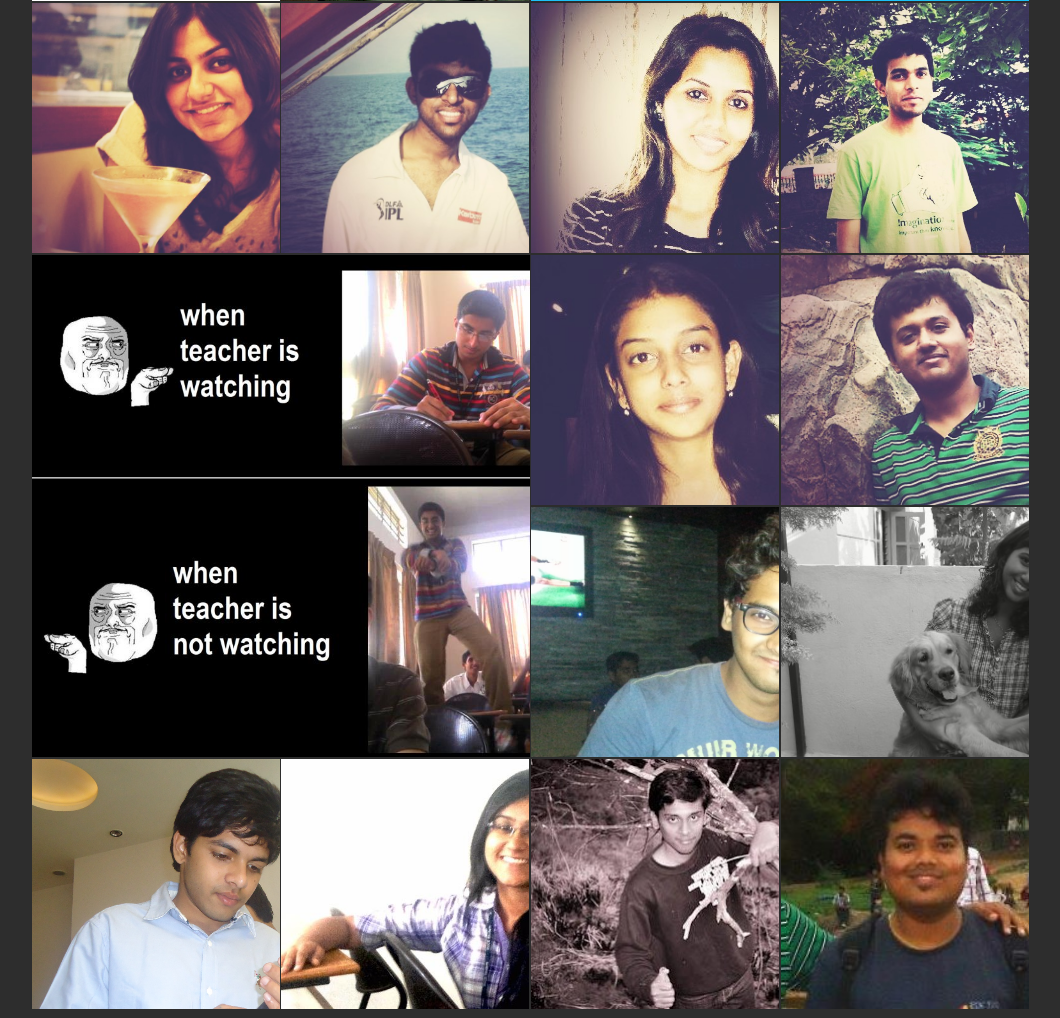
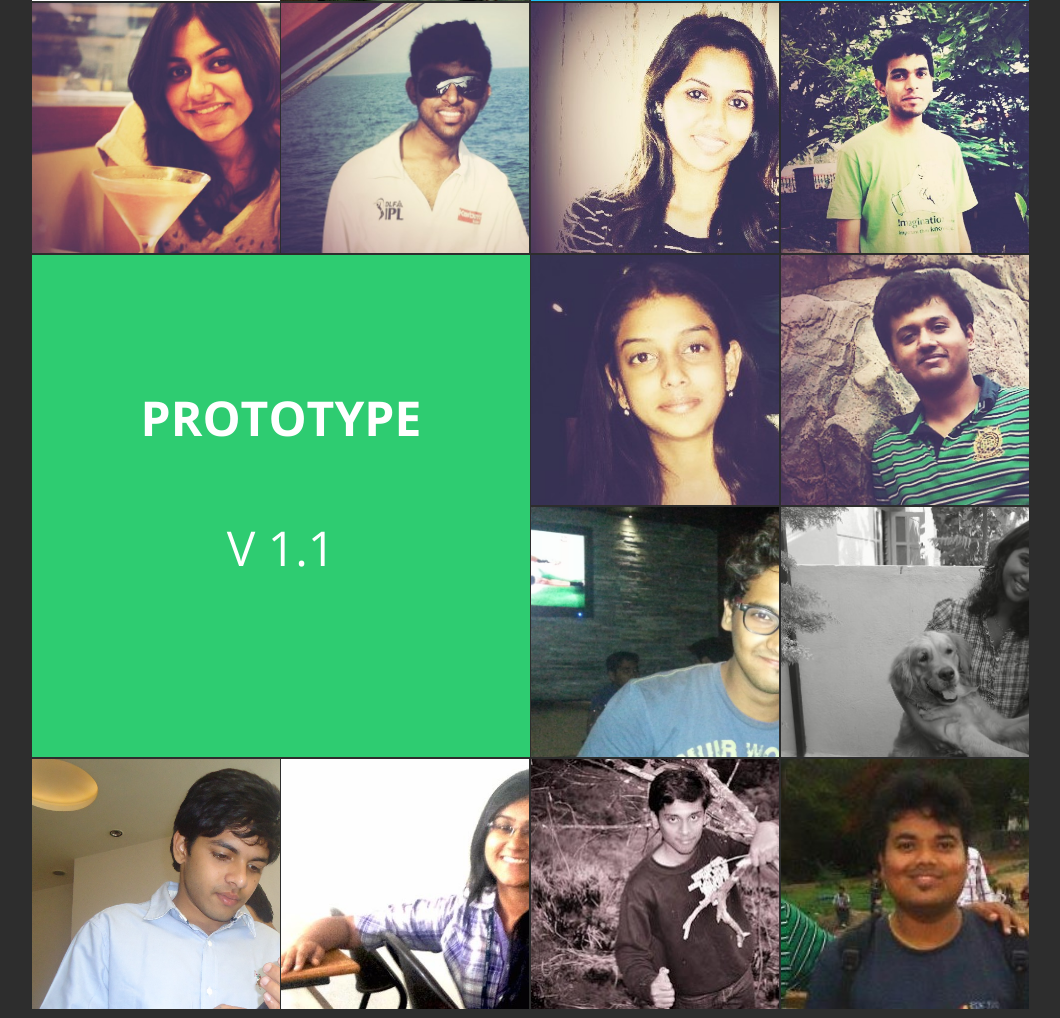
Before and after one commit to ChaitraRp/yearbook-1, a plain HTML site: page index.html in a window 1280 px wide. Shown: the part 710-1728 px from the top of the page, without its empty margins (103-1163 px from the left). Drawn offline with nearby package versions, Linux system fonts and the light colour scheme.

Commit message:
removed pic

```diff
--- a/index.html
+++ b/index.html
@@ -78,9 +78,10 @@ Whats Your Story ?
 
 </div>
 
-<div class="card w50">
-<img class="pplpic" src="img/gan.jpg"/>
-
+<div class="card w50" id="proto">
+<br><b><br>
+PROTOTYPE<br><br></b>
+V 1.1
 </div>
 
 
--- a/style.css
+++ b/style.css
@@ -71,3 +71,12 @@ margin: 1px;
 	box-shadow: 2px 2px 0 0 #2D2D2D inset;
 
 }
+
+#proto{
+	color:white;
+	font-family: 'Open Sans', sans-serif;
+	font-size: 3em;
+	background-color: #2ecc71;
+	text-align: center;
+
+}
```
